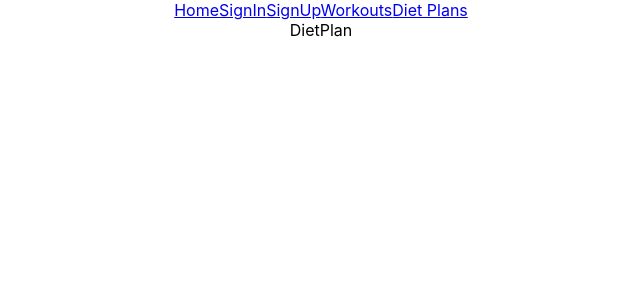
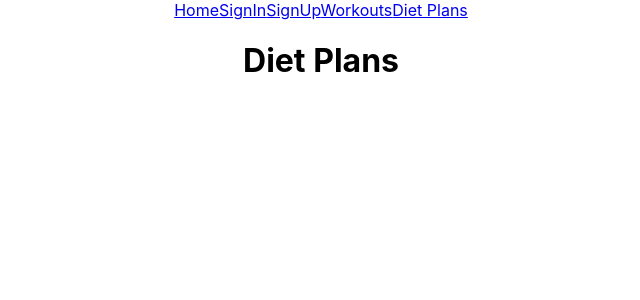
Before and after one commit to Aekangi/FitNow-FrontEnd, a React (Create React App) app: page /dietplans in a window 1280 px wide. Shown: the top 300 px of the page, without its empty margins (319-959 px from the left). Built offline with nearby package versions, Linux system fonts and the light colour scheme; no server answers.

Commit message:
consolw returns all of the diet plans

```diff
--- a/src/pages/DietPlan.js
+++ b/src/pages/DietPlan.js
@@ -1,7 +1,26 @@
-import React from 'react'
+import axios from 'axios'
+import { useEffect, useState } from 'react'
+import DietPlanCard from '../components/DietPlanCard'
+import { Link } from 'react-router-dom'
+import { BASE_URL } from '../services/Api'
 
-function DietPlan() {
-  return <div>DietPlan</div>
+const DietPlan = () => {
+  const [dietPlans, setDietPlans] = useState([])
+
+  const getDietPlan = async () => {
+    const response = await axios.get(`${BASE_URL}/dietplans`)
+    setDietPlans(response.data)
+  }
+
+  useEffect(() => {
+    getDietPlan()
+  }, [])
+
+  return (
+    <div>
+      <h1>Diet Plans</h1>
+    </div>
+  )
 }
 
 export default DietPlan
```
